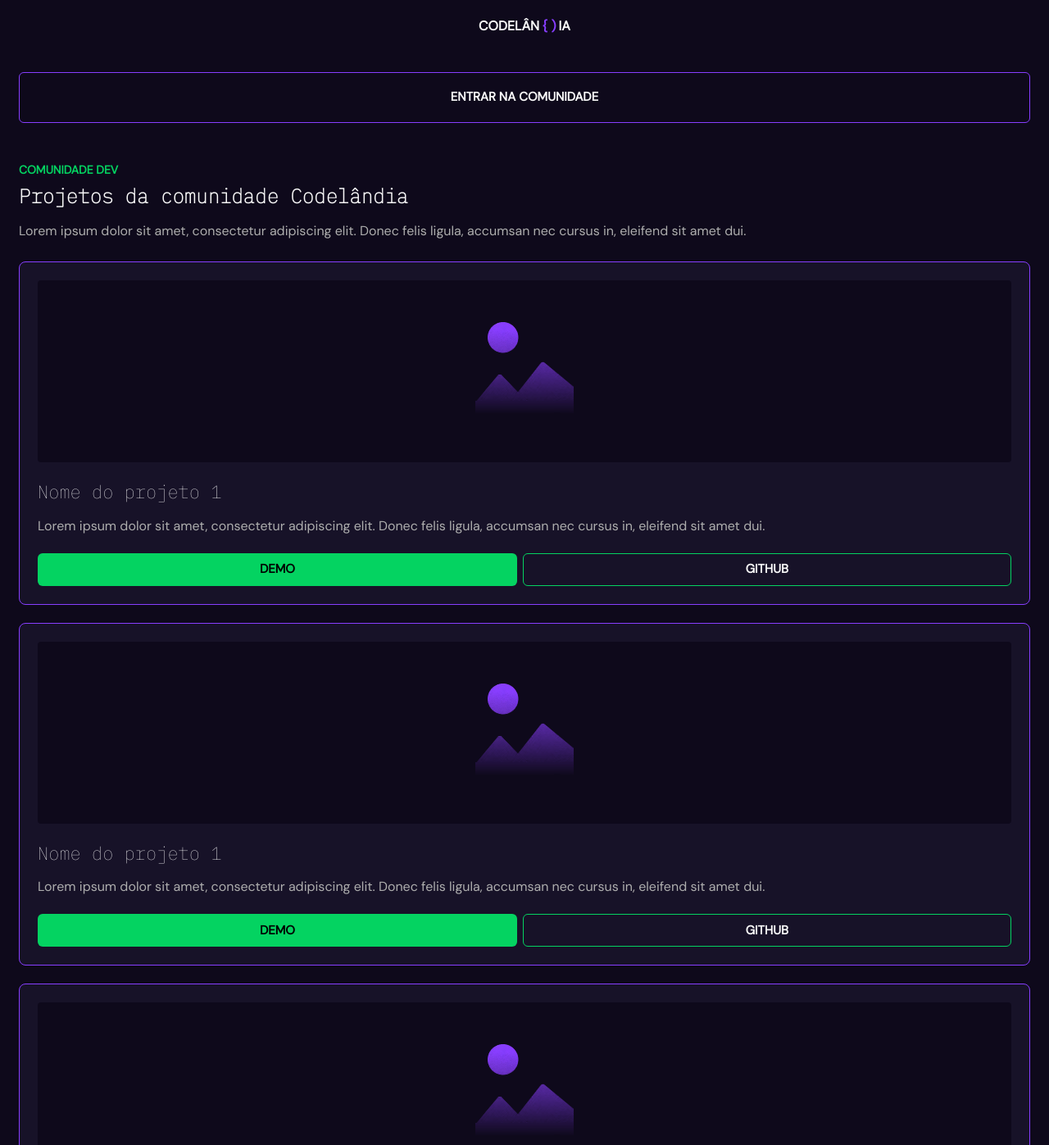
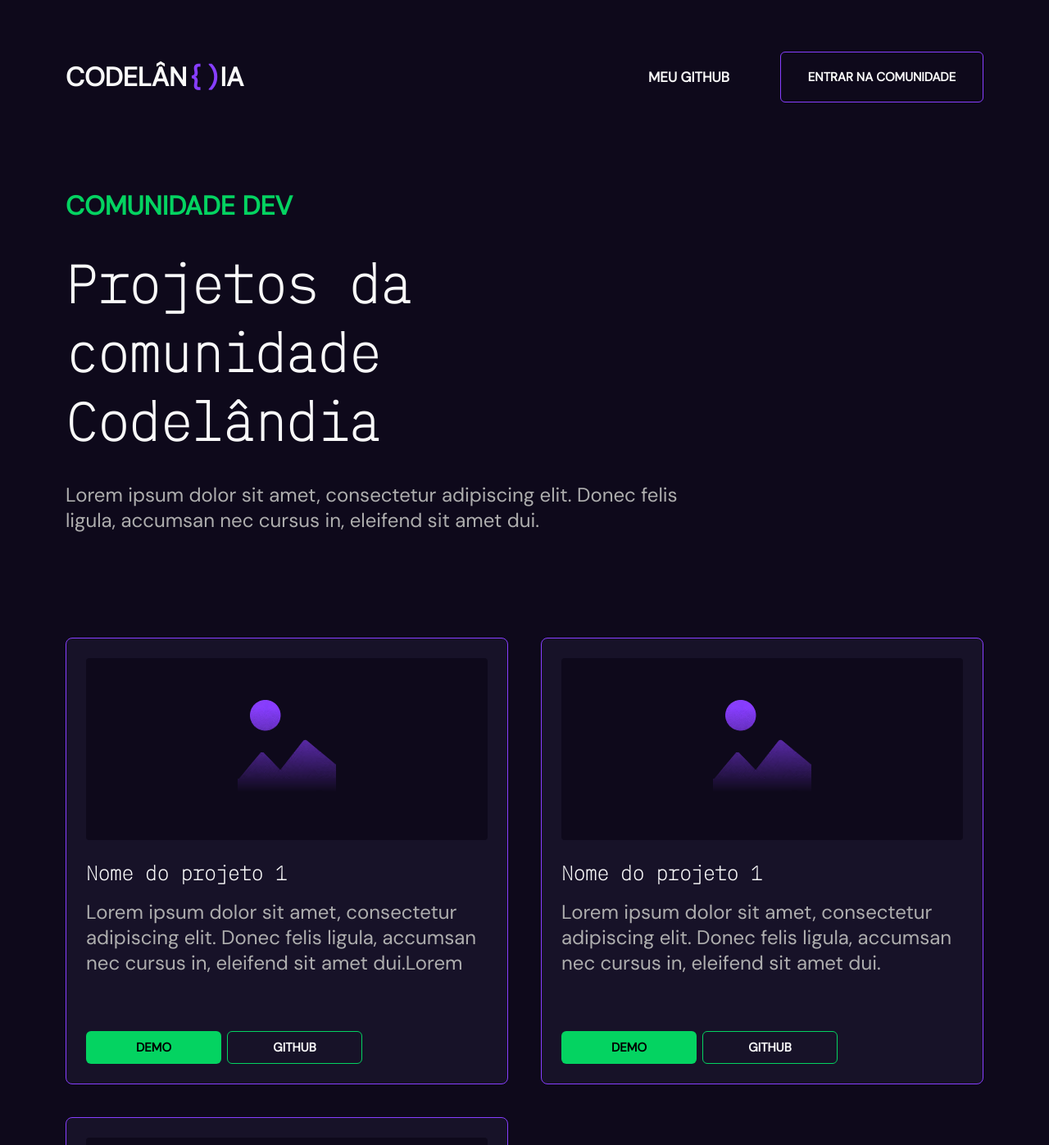
Before and after one commit to viniciusnevescosta/dev-community, a website built with Vite: page index.html in a window 1280 px wide. Shown: the top 1397 px of the page at 82% size. Built offline with nearby package versions, Linux system fonts and the light colour scheme.

Commit message:
:iphone: style: responsive
Layout all responsivily now, up to 4k resolutions.

```diff
--- a/index.html
+++ b/index.html
@@ -5,6 +5,7 @@
     <link rel="icon" type="image/svg+xml" href="favicon.svg" />
     <meta name="viewport" content="width=device-width, initial-scale=1.0" />
     <title>Projetos Github</title>
+    <link href="https://cdn.jsdelivr.net/npm/remixicon@2.5.0/fonts/remixicon.css" rel="stylesheet">
   </head>
   <body>
     <header>
@@ -34,20 +35,7 @@
         </div>
         <div class="card__texts">
           <h2>Nome do projeto 1</h2>
-          <p>Lorem ipsum dolor sit amet, consectetur adipiscing elit. Donec felis ligula, accumsan nec cursus in, eleifend sit amet dui.</p>
-        </div>
-        <div class="card__btns">
-          <button class="button button--sm--fill">demo</button>
-          <button class="button button--sm">github</button>
-        </div>
-      </div>
-      <div class="card">
-        <div class="card__banner">
-          <img src="/cover.avif" alt="picture" draggable="false">
-        </div>
-        <div class="card__texts">
-          <h2>Nome do projeto 1</h2>
-          <p>Lorem ipsum dolor sit amet, consectetur adipiscing elit. Donec felis ligula, accumsan nec cursus in, eleifend sit amet dui.</p>
+          <p>Lorem ipsum dolor sit amet, consectetur adipiscing elit. Donec felis ligula, accumsan nec cursus in, eleifend sit amet dui.Lorem ipsum dolor sit amet, consectetur adipiscing elit. Donec felis ligula, accumsan nec cursus in, eleifend sit amet dui.Lorem ipsum dolor sit amet, consectetur adipiscing elit. Donec felis ligula, accumsan nec cursus in, eleifend sit amet dui.</p>
         </div>
         <div class="card__btns">
           <button class="button button--sm--fill">demo</button>
--- a/src/scss/base/_reset.scss
+++ b/src/scss/base/_reset.scss
@@ -6,8 +6,17 @@
 
 body {
   @include flex(auto, column, wrap);
-  // position: absolute;
-  // width: 100%;
-  // height: 100%;
   padding: 1.5rem 1.438rem 8.5rem 1.438rem;
+
+  @include lg-desktop {
+    padding: 3.938rem 5rem 3rem 5rem;
+  }
+
+  @include xx-desktop {
+    padding: 3.938rem 10rem 3rem 10rem;
+  }
+
+  @include ux-desktop {
+    padding: 3.938rem 21.625rem 3rem 21.625rem;
+  }
 }
--- a/src/scss/base/_typography.scss
+++ b/src/scss/base/_typography.scss
@@ -4,15 +4,21 @@ h1 {
   font-family: 'IBM Plex Mono', monospace;
   font-size: 1.5rem;
   font-weight: 600;
-  line-height: 1.938rem;
   color: $light;
+
+  @include desktop {
+    font-size: 4rem;
+  }
 }
 
 h2 {
   @extend h1;
   font-size: 1.375rem;
-  line-height: 1.788rem;
-  font-weight: 500;
+  font-weight: bold;
+
+  @include desktop {
+    font-size: 1.5rem;
+  }
 }
 
 .logo {
@@ -23,20 +29,25 @@ h2 {
   &--green {
     color: $green;
     font-size: 0.875rem;
-    line-height: 1.138rem;
+
+    @include desktop {
+      font-size: 1.5rem;
+    }
   }
 
   font-family: 'DM Sans', sans-serif;
   text-transform: uppercase;
   font-size: 1rem;
   font-weight: 700;
-  line-height: 1rem;
+
+  @include desktop {
+    font-size: 2rem;
+  }
 }
 
 a {
   font-weight: 700;
   font-size: 1.063rem;
-  line-height: 1.383rem;
   color: $light;
   text-decoration: none;
   text-transform: uppercase;
@@ -47,8 +58,11 @@ p {
   font-family: 'DM Sans', sans-serif;
   font-weight: 500;
   font-size: 1rem;
-  line-height: 1.375rem;
   color: $gray;
+
+  @include desktop {
+    font-size: 1.5rem;
+  }
 }
 
 button {
@@ -56,18 +70,14 @@ button {
   text-transform: uppercase;
   font-size: 0.938rem;
   font-weight: 700;
-  line-height: 1.221rem;
 }
 
 footer {
   .logo {
     font-size: 1.875rem;
+
+    @include desktop {
+      font-size: 3rem;
+    }
   }
 }
-
-/*
-
-font-family: 'DM Sans', sans-serif;
-font-family: 'IBM Plex Mono', monospace;
-
-*/
--- a/src/scss/components/_buttons.scss
+++ b/src/scss/components/_buttons.scss
@@ -5,6 +5,10 @@
     max-height: 3.875rem;
     color: $light;
     border: 0.063rem solid $purple;
+
+    @include laptop {
+      max-width: 15.5rem;
+    }
   }
 
   &--sm {
@@ -12,10 +16,20 @@
     min-height: 2.5rem;
     max-height: 2.5rem;
     border: 0.063rem solid $green;
+
+    @include desktop {
+      max-width: 10.313rem;
+    }
   }
 
   &--sm--fill {
     background-color: $green;
+    min-height: 2.5rem;
+    max-height: 2.5rem;
+
+    @include desktop {
+      max-width: 10.313rem;
+    }
   }
 
   @include flex(auto, row, wrap);
--- a/src/scss/components/_card.scss
+++ b/src/scss/components/_card.scss
@@ -5,6 +5,19 @@
   border: 0.063rem solid $purple;
   background-color: $dark-200;
   gap: 1.375rem;
+
+  @include desktop {
+    padding: 1.5rem;
+    gap: 1.5rem;
+  }
+
+  @include ux-desktop {
+    min-height: 50rem;
+  }
+
+  @include uu-desktop {
+    min-height: 80rem;
+  }
 
   &__banner {
     @include flex(auto, row, wrap);
@@ -18,6 +31,14 @@
       max-width: 7.5rem;
       max-height: 7.5rem;
     }
+
+    @include ux-desktop {
+      min-height: 25rem;
+    }
+
+    @include uu-desktop {
+      min-height: 40rem;
+    }
   }
 
   &__texts {
@@ -30,10 +51,26 @@
     &::-webkit-scrollbar {
       display: none;
     }
+
+    @include ux-desktop {
+      max-height: 15rem;
+    }
+
+    @include uu-desktop {
+      max-height: 30rem;
+    }
   }
 
   &__btns {
     @include flex(auto, row, wrap);
     gap: 0.438rem;
+
+    @include desktop {
+      margin-top: 3rem;
+    }
+
+    @include ux-desktop {
+      align-items: flex-end;
+    }
   }
 }
--- a/src/scss/layout/_footer.scss
+++ b/src/scss/layout/_footer.scss
@@ -3,6 +3,14 @@ footer {
   align-items: center;
   margin-top: 3.75rem;
   gap: 1.5rem;
+
+  @include laptop {
+    @include flex(auto, row, wrap);
+  }
+
+  @include desktop {
+    margin-top: 8.75rem;
+  }
 }
 
 .footer {
@@ -10,5 +18,9 @@ footer {
     @include flex(auto, row, wrap);
     justify-content: center;
     gap: 3rem;
+
+    @include laptop {
+      justify-content: end;
+    }
   }
 }
--- a/src/scss/layout/_header.scss
+++ b/src/scss/layout/_header.scss
@@ -1,17 +1,28 @@
 header {
   @include flex(auto, column, wrap);
   gap: 3rem;
+
+  @include desktop {
+    gap: 6.563rem;
+  }
 }
 
 .header {
   &__nav {
     @include flex(auto, column, wrap);
     gap: 3rem;
-    // max-height: 3.875rem; // tirar dps
+
+    @include laptop {
+      @include flex(auto, row, wrap);
+    }
 
     .header__section {
       &--left {
         gap: 0.2rem;
+
+        @include laptop {
+          justify-content: start;
+        }
       }
 
       &--right {
@@ -19,10 +30,21 @@ header {
         a {
           display: none;
         }
+
+        @include laptop {
+          justify-content: end;
+          a {
+            display: block;
+          }
+        }
       }
 
       @include flex(auto, row, wrap);
       justify-content: center;
+
+      @include laptop {
+        align-items: center;
+      }
     }
   }
 
@@ -30,9 +52,21 @@ header {
     @include flex(auto, column, wrap);
     gap: 1rem;
 
+    @include desktop {
+      gap: 2rem;
+    }
+
+    @include lg-desktop {
+      max-width: 70%;
+    }
+
     .header__titles {
       @include flex(auto, column, wrap);
       gap: 0.5rem;
+
+      @include desktop {
+        gap: 2rem;
+      }
     }
   }
 }
--- a/src/scss/layout/_main.scss
+++ b/src/scss/layout/_main.scss
@@ -2,4 +2,13 @@ main {
   @include flex(auto, column, wrap);
   margin-top: 1.625rem;
   gap: 1.375rem;
+
+  @include laptop {
+    @include grid();
+  }
+
+  @include desktop {
+    margin-top: 8rem;
+    gap: 2.5rem;
+  }
 }
--- a/src/scss/utils/_mixins.scss
+++ b/src/scss/utils/_mixins.scss
@@ -3,3 +3,15 @@
   display: flex;
   flex-flow: $direction $wrap;
 }
+
+// @mixin grid($width) {
+//   display: grid;
+//   grid-template-columns: repeat(auto-fill, minmax($width, 1fr));
+//   grid-auto-rows: max-content;
+// }
+
+@mixin grid() {
+  display: grid;
+  grid-template-columns: repeat(2, 1fr);
+  grid-auto-rows: max-content;
+}
--- a/src/scss/utils/_responsive.scss
+++ b/src/scss/utils/_responsive.scss
@@ -0,0 +1,58 @@
+// variables
+$mobile: 320px;
+$tablet: 576px;
+$laptop: 768px;
+$desktop: 992px;
+$lg-desktop: 1200px;
+$xx-desktop: 1400px;
+$ux-desktop: 2560px; // quad-hd
+$uu-desktop: 3840px; // 4k
+
+// mixins
+@mixin mobile {
+    @media (min-width: #{$mobile}) {
+        @content;
+    }
+}
+
+@mixin tablet {
+    @media (min-width: #{$tablet}) {
+        @content;
+    }
+}
+
+@mixin laptop {
+    @media (min-width: #{$laptop}) {
+        @content;
+    }
+}
+
+@mixin desktop {
+    @media (min-width: #{$desktop}) {
+        @content;
+    }
+}
+
+@mixin lg-desktop {
+    @media (min-width: #{$lg-desktop}) {
+        @content;
+    }
+}
+
+@mixin xx-desktop {
+    @media (min-width: #{$xx-desktop}) {
+        @content;
+    }
+}
+
+@mixin ux-desktop {
+    @media (min-width: #{$ux-desktop}) {
+        @content;
+    }
+}
+
+@mixin uu-desktop {
+    @media (min-width: #{$ux-desktop}) {
+        @content;
+    }
+}
```
